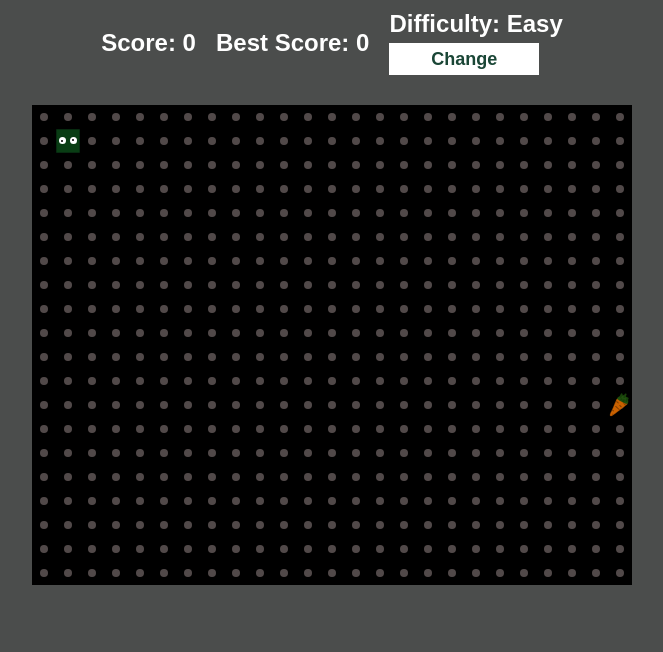
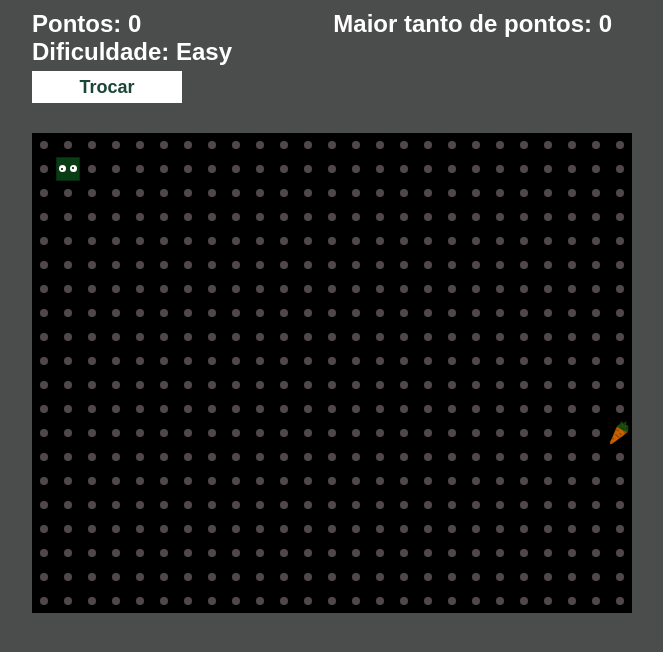
Before and after one commit to ArthurPlaysGamer/jogo_da_cobrinha, a plain HTML site: page index.html in a window 1280 px wide. Shown: the whole page, without its empty margins (308-971 px from the left). Drawn offline with Linux system fonts and the light colour scheme.

Commit message:
Update index.html

```diff
--- a/index.html
+++ b/index.html
@@ -10,9 +10,9 @@
 	<div id="wrapper">
 		<div class="info">
 			<ul>
-				<li>Score: <span id="score">0</span></li>
-				<li>Best Score: <span id="best-score">0</span></li>
-				<li>Difficulty: <span id="difficulty">Easy</span> <button id="changeDif">Change</button></li>
+				<li>Pontos: <span id="score">0</span></li>
+				<li>Maior tanto de pontos: <span id="best-score">0</span></li>
+				<li>Dificuldade: <span id="difficulty">Easy</span> <button id="changeDif">Trocar</button></li>
 			</ul>
 		</div>
 		<canvas style="display: block;" id="canvas">Your browser is not supported canvas))</canvas>
```
